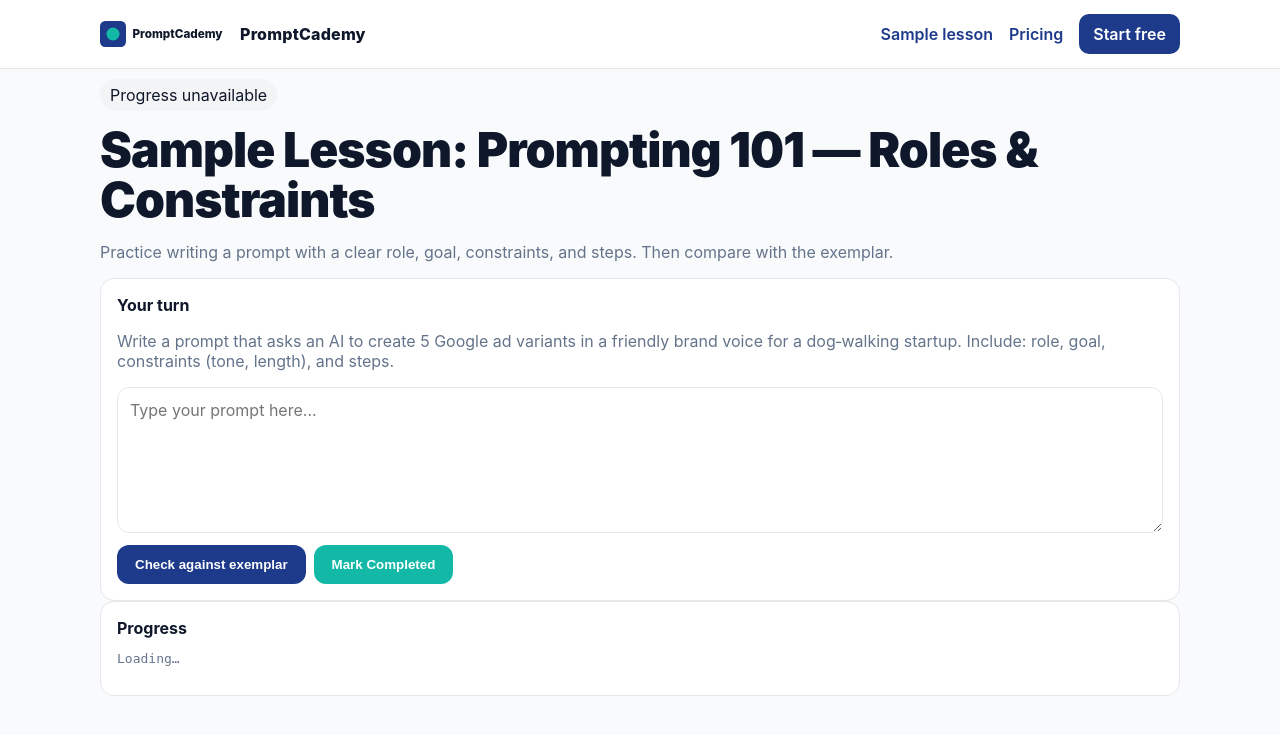
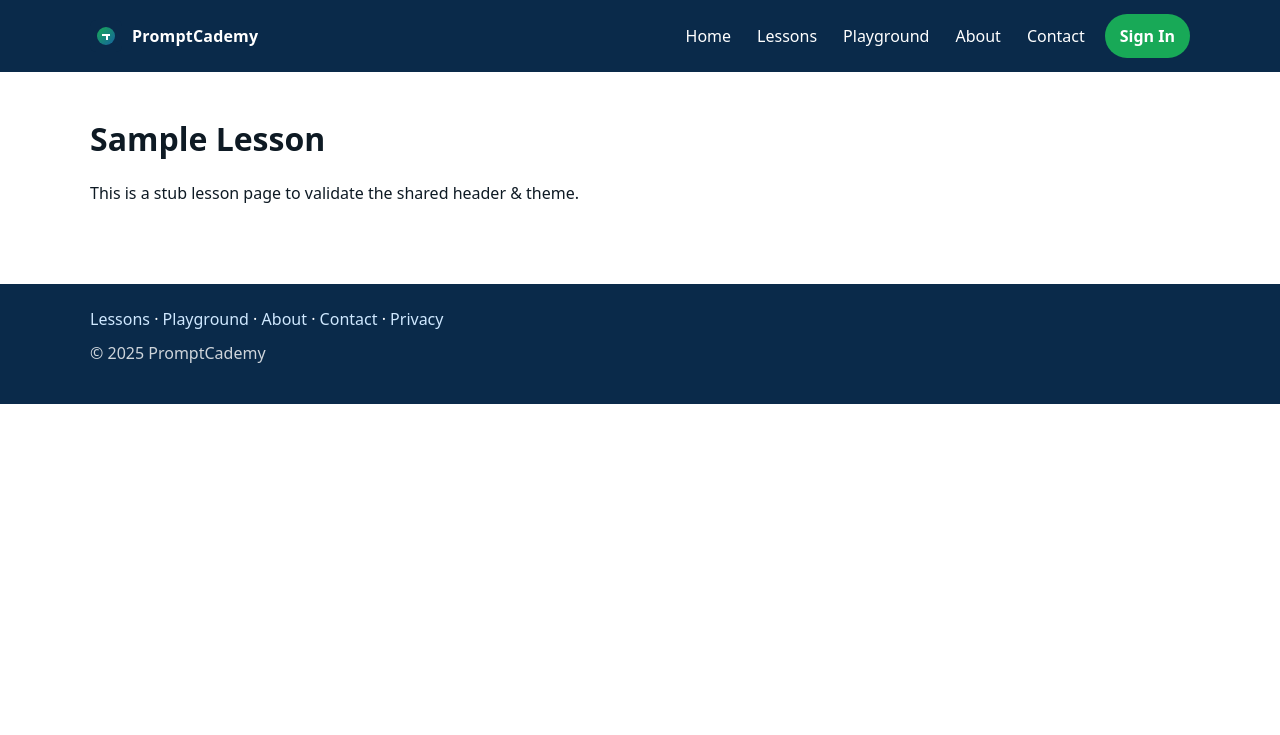
Before and after one commit to kartikay1996/promptcademy-mvp, a Node server app: page /lesson/sample.html in a window 1280 px wide. Shown: the top 735 px of the page. Run offline with Node 20, Linux system fonts and the light colour scheme; some libraries are stand-ins or nearby versions.

Commit message:
feat(ui): unified header + Option B theme

```diff
--- /dev/null
+++ b/src/public/header.html
@@ -0,0 +1,28 @@
+<!-- Reusable site header partial for PromptCademy -->
+<header class="pc-header" role="banner">
+  <div class="pc-container">
+    <a href="/" class="pc-logo-link" aria-label="PromptCademy home">
+      <img src="/logo.svg" alt="PromptCademy" class="pc-logo" height="32" width="32" />
+      <span class="pc-brand">PromptCademy</span>
+    </a>
+
+    <button class="pc-menu-toggle" aria-label="Menu" aria-controls="pc-nav" aria-expanded="false">
+      <span class="pc-menu-bar"></span>
+      <span class="pc-menu-bar"></span>
+      <span class="pc-menu-bar"></span>
+    </button>
+
+    <nav id="pc-nav" class="pc-nav" role="navigation" aria-label="Main">
+      <ul class="pc-nav-list">
+        <li><a href="/">Home</a></li>
+        <li><a href="/lessons">Lessons</a></li>
+        <li><a href="/playground">Playground</a></li>
+        <li><a href="/about">About</a></li>
+        <li><a href="/contact">Contact</a></li>
+      </ul>
+      <div class="pc-cta-wrap">
+        <a class="pc-btn pc-btn-accent" href="/login">Sign In</a>
+      </div>
+    </nav>
+  </div>
+</header>
--- /dev/null
+++ b/src/public/inject-header.js
@@ -0,0 +1,46 @@
+/* Injects /header.html into #site-header and wires up mobile menu */
+(function () {
+  function ready(fn){ if(document.readyState!='loading'){fn()} else {document.addEventListener('DOMContentLoaded', fn)} }
+  ready(function () {
+    var target = document.getElementById('site-header');
+    if (!target) { return; }
+    fetch('/header.html', { credentials: 'same-origin' })
+      .then(function(r){ if(!r.ok) throw new Error('Failed to load header.html'); return r.text(); })
+      .then(function(html){
+        target.innerHTML = html;
+        wireMenu();
+        addScrollShadow();
+      })
+      .catch(function(err){ console.error('[inject-header]', err); });
+  });
+
+  function wireMenu() {
+    var toggle = document.querySelector('.pc-menu-toggle');
+    var nav = document.getElementById('pc-nav');
+    if (!toggle || !nav) return;
+    toggle.addEventListener('click', function(){
+      var open = nav.classList.toggle('is-open');
+      toggle.setAttribute('aria-expanded', open ? 'true' : 'false');
+      document.documentElement.classList.toggle('pc-menu-open', open);
+    });
+    // Close on escape
+    document.addEventListener('keydown', function(e){
+      if(e.key === 'Escape' && nav.classList.contains('is-open')){
+        nav.classList.remove('is-open');
+        document.documentElement.classList.remove('pc-menu-open');
+        document.querySelector('.pc-menu-toggle')?.setAttribute('aria-expanded', 'false');
+      }
+    });
+  }
+
+  function addScrollShadow() {
+    var header = document.querySelector('.pc-header');
+    if (!header) return;
+    var onScroll = function(){
+      if (window.scrollY > 2) header.classList.add('pc-header--scrolled');
+      else header.classList.remove('pc-header--scrolled');
+    };
+    onScroll();
+    window.addEventListener('scroll', onScroll, { passive: true });
+  }
+})();
--- a/src/public/lesson/sample.html
+++ b/src/public/lesson/sample.html
@@ -1,81 +1,32 @@
+<!doctype html>
+<html lang="en">
+  <head>
+    <meta charset="utf-8">
+    <meta name="viewport" content="width=device-width, initial-scale=1">
+    <title>Lesson — Sample</title>
+    <link rel="stylesheet" href="/styles.css">
+  </head>
+  <body>
+    <div id="site-header"></div>
+    <script src="/inject-header.js"></script>
 
-<!doctype html>
-<html lang="en"><head>
-  <meta charset="utf-8" /><meta name="viewport" content="width=device-width, initial-scale=1" />
-  <title>Sample Lesson — PromptCademy</title>
-  <meta name="description" content="Try a real PromptCademy lesson. Practice a prompt and compare with an exemplar." />
-  <link rel="stylesheet" href="/styles.css" />
-</head><body>
+    <main class="pc-page">
+      <h1>Sample Lesson</h1>
+      <p>This is a stub lesson page to validate the shared header & theme.</p>
+    </main>
 
-<header class="site-header">
-  <div class="inner container">
-    <a href="/" class="logo-link">
-      <img src="/logo.svg" alt="PromptCademy Logo" height="26" />
-      <span class="logo-title">PromptCademy</span>
-    </a>
-    <nav class="site-nav">
-      <a href="/lesson/sample.html">Sample lesson</a>
-      <a href="#pricing">Pricing</a>
-      <a href="/signup" class="btn">Start free</a>
-    </nav>
-  </div>
-</header>
-
-
-  <div class="container" style="padding-top:10px;">
-    <span id="progress-pill" class="badge">Loading progress…</span>
-    <h1 class="h1" style="margin:14px 0 0">Sample Lesson: Prompting 101 — Roles & Constraints</h1>
-    <p class="subtle">Practice writing a prompt with a clear role, goal, constraints, and steps. Then compare with the exemplar.</p>
-    <div class="card"><strong>Your turn</strong>
-      <p class="subtle">Write a prompt that asks an AI to create 5 Google ad variants in a friendly brand voice for a dog‑walking startup. Include: role, goal, constraints (tone, length), and steps.</p>
-      <textarea id="answer" rows="6" placeholder="Type your prompt here..."></textarea>
-      <div style="display:flex;gap:8px;margin-top:8px;flex-wrap:wrap">
-        <button id="check" class="btn">Check against exemplar</button>
-        <button id="complete" class="btn" style="background: var(--secondary)">Mark Completed</button>
+    <footer class="pc-footer">
+      <div class="pc-page" style="padding:0">
+        <nav aria-label="Footer">
+          <a href="/lessons">Lessons</a> ·
+          <a href="/playground">Playground</a> ·
+          <a href="/about">About</a> ·
+          <a href="/contact">Contact</a> ·
+          <a href="/privacy">Privacy</a>
+        </nav>
+        <p style="opacity:.8;margin-top:12px">© <span id="y"></span> PromptCademy</p>
       </div>
-    </div>
-    <div id="exemplar" class="card" style="display:none"><strong>Exemplar</strong>
-      <pre id="exemplar-text" class="subtle" style="white-space:pre-wrap"></pre>
-    </div>
-    <div class="card"><strong>Progress</strong>
-      <pre id="progress-json" class="subtle">Loading…</pre>
-    </div>
-  </div>
-
-<script>
-async function getProgress() {
-  try {
-    const r = await fetch('/api/progress/summary');
-    const j = await r.json();
-    const total = j.items?.length || 0;
-    const done = (j.items || []).filter(x => x.status === 'completed').length;
-    document.getElementById('progress-pill').textContent = `${done} of ${total} completed`;
-    document.getElementById('progress-json').textContent = JSON.stringify(j.items || [], null, 2);
-  } catch (e) { document.getElementById('progress-pill').textContent = 'Progress unavailable'; }
-}
-document.getElementById('check').onclick = async () => {
-  const exemplar = `Role: Senior Performance Marketer
-Goal: Write 5 Google ad variants for a dog-walking startup to test CTR.
-Constraints: Friendly tone, 30-char headlines, 90-char descriptions, include “Book a walk” CTA.
-Steps:
-1) List 3 pain points for busy dog owners.
-2) Draft 5 headline options using benefits.
-3) Draft 5 description lines with CTA.
-4) Output as a table with columns: Headline, Description.`;
-  document.getElementById('exemplar-text').textContent = exemplar;
-  document.getElementById('exemplar').style.display = 'block';
-};
-document.getElementById('complete').onclick = async () => {
-  try {
-    const lr = await fetch('/api/lesson/today'); const lj = await lr.json();
-    const lessonId = lj.lesson?.id || 1;
-    await fetch('/api/progress', {
-      method:'POST', headers:{'Content-Type':'application/json'},
-      body: JSON.stringify({ lessonId, status:'completed' })
-    });
-    await getProgress(); alert('Marked completed!');
-  } catch (e) { alert('Could not mark as completed.'); }
-};
-getProgress();
-</script>
-</body></html>
+      <script>document.getElementById('y').textContent = new Date().getFullYear();</script>
+    </footer>
+  </body>
+</html>
--- a/src/public/styles.css
+++ b/src/public/styles.css
@@ -1,33 +1,132 @@
+/* === PromptCademy Option B Theme Tokens === */
+:root{
+  --pc-blue-900: #0a2a4a;  /* deep fresh blue background */
+  --pc-blue-700: #114b7a;  /* hover/active */
+  --pc-blue-600: #16629e;
+  --pc-blue-100: #e6f0fa;
+  --pc-green-500: #18a957; /* CTA accent */
+  --pc-green-600: #118949;
+  --pc-text-on-dark: #ffffff;
+  --pc-text-on-light: #0e1a24;
+  --pc-border: rgba(255,255,255,0.12);
+  --pc-shadow: 0 6px 18px rgba(0,0,0,0.18);
+  --pc-radius: 12px;
+}
 
-:root {
-  --primary:#1E3A8A; --primary-hover:#1E40AF;
-  --secondary:#14B8A6; --secondary-hover:#0D9488;
-  --accent:#F97316; --accent-hover:#EA580C;
-  --bg:#F9FAFB; --bg-alt:#F3F4F6;
-  --text:#0F172A; --text-muted:#64748B; --ring:#E5E7EB;
+/* === Header === */
+.pc-header{
+  position: sticky;
+  top: 0;
+  z-index: 1000;
+  background: var(--pc-blue-900);
+  color: var(--pc-text-on-dark);
+  transition: box-shadow .2s ease;
 }
-*{box-sizing:border-box} html,body{margin:0;padding:0}
-body{font-family:Inter,system-ui,-apple-system,Segoe UI,Roboto,sans-serif;color:var(--text);background:var(--bg)}
-a{color:var(--secondary);text-decoration:none;transition:color .2s} a:hover{color:var(--accent)}
-.container{max-width:1120px;margin:0 auto;padding:20px}
-.site-header{background:#fff;border-bottom:1px solid var(--ring)}
-.site-header .inner{display:flex;align-items:center;justify-content:space-between;gap:16px;padding:14px 20px}
-.logo-link{display:inline-flex;align-items:center;gap:10px;text-decoration:none}
-.logo-title{font-weight:800;color:var(--text);letter-spacing:.2px}
-.site-nav{display:flex;gap:16px;align-items:center}
-.site-nav a{font-weight:600;color:var(--primary)}
-.site-nav .btn{color:#fff;background:var(--primary);padding:10px 14px;border-radius:10px}
-.site-nav .btn:hover{background:var(--primary-hover)}
-.btn{display:inline-flex;gap:8px;align-items:center;padding:12px 18px;border-radius:12px;border:0;background:var(--primary);color:#fff;font-weight:600;cursor:pointer;transition:background .2s}
-.btn:hover{background:var(--primary-hover)}
-.btn-ghost{background:transparent;color:var(--secondary);border:1px solid var(--ring)} .btn-ghost:hover{color:var(--accent);border-color:var(--secondary)}
-.card{background:#fff;border:1px solid var(--ring);border-radius:14px;padding:16px}
-.grid{display:grid;gap:16px} .grid-3{grid-template-columns:repeat(3,minmax(0,1fr))} @media (max-width:900px){.grid-3{grid-template-columns:1fr}}
-.h1{font-size:48px;line-height:1.05;margin:0 0 12px;font-weight:900;letter-spacing:-.02em}
-.h2{font-size:28px;margin:0 0 8px;font-weight:800}
-.subtle{color:var(--text-muted)}
-.badge{display:inline-flex;align-items:center;gap:8px;padding:6px 10px;border-radius:999px;background:var(--bg-alt)}
-.hero{background:linear-gradient(135deg,rgba(30,58,138,.07),rgba(20,184,166,.06));padding:18px 0 24px}
-.footer{border-top:1px solid var(--ring);color:var(--text-muted);background:#fff}
-.footer .inner{display:flex;align-items:center;justify-content:space-between;gap:12px;padding:22px 20px;flex-wrap:wrap}
-input,textarea{width:100%;border:1px solid var(--ring);border-radius:12px;padding:12px;font:inherit;background:#fff}
+.pc-header--scrolled{
+  box-shadow: var(--pc-shadow);
+}
+.pc-container{
+  max-width: 1100px;
+  margin: 0 auto;
+  display: flex;
+  align-items: center;
+  justify-content: space-between;
+  padding: 14px 22px;
+}
+.pc-logo{ display: inline-block; height: 32px; width: 32px; }
+.pc-logo-link{ display:flex; align-items:center; gap:10px; color: var(--pc-text-on-dark); text-decoration:none;}
+.pc-logo-link:hover{ opacity: .9; }
+.pc-brand{ font-weight: 600; letter-spacing: .2px; }
+
+.pc-menu-toggle{
+  display: none;
+  background: transparent;
+  border: 0;
+  padding: 6px;
+  margin-left: auto;
+  cursor: pointer;
+}
+.pc-menu-bar{
+  display:block;
+  width: 22px;
+  height: 2px;
+  background: var(--pc-text-on-dark);
+  margin: 4px 0;
+  border-radius: 1px;
+}
+
+.pc-nav{
+  display: flex;
+  align-items: center;
+  gap: 16px;
+}
+.pc-nav-list{
+  list-style: none;
+  display: flex;
+  gap: 18px;
+  margin: 0;
+  padding: 0;
+}
+.pc-nav-list a{
+  color: var(--pc-text-on-dark);
+  text-decoration: none;
+  font-weight: 500;
+  padding: 8px 4px;
+  border-bottom: 2px solid transparent;
+}
+.pc-nav-list a:hover,
+.pc-nav-list a:focus{
+  border-bottom-color: var(--pc-blue-600);
+}
+.pc-nav-list a[aria-current="page"]{
+  border-bottom-color: var(--pc-green-500);
+}
+
+.pc-btn{
+  display: inline-block;
+  font-weight: 600;
+  padding: 10px 14px;
+  border-radius: 999px;
+  text-decoration: none;
+  border: 1px solid transparent;
+}
+.pc-btn-accent{
+  background: var(--pc-green-500);
+  color: white;
+}
+.pc-btn-accent:hover{ background: var(--pc-green-600); }
+
+/* Mobile */
+@media (max-width: 800px){
+  .pc-menu-toggle{ display: inline-block; }
+  .pc-nav{
+    position: fixed;
+    inset: 56px 0 auto 0;
+    background: var(--pc-blue-900);
+    display: none;
+    flex-direction: column;
+    padding: 12px 16px 24px;
+    border-top: 1px solid var(--pc-border);
+  }
+  .pc-nav.is-open{ display: flex; }
+  .pc-nav-list{ flex-direction: column; gap: 8px; }
+  .pc-cta-wrap{ margin-top: 10px; }
+  html.pc-menu-open, body.pc-menu-open{ overflow: hidden; }
+}
+
+/* === Example Page Scaffolding (non-destructive) === */
+body{ margin:0; font-family: system-ui, -apple-system, Segoe UI, Roboto, Inter, Arial, sans-serif; color: var(--pc-text-on-light); }
+.pc-page{
+  max-width: 1100px; margin: 0 auto; padding: 24px 22px;
+}
+.pc-hero{
+  padding: 40px 0 20px;
+}
+.pc-footer{
+  background: var(--pc-blue-900);
+  color: var(--pc-text-on-dark);
+  margin-top: 40px;
+  padding: 24px 22px;
+}
+.pc-footer a{ color: #cfe8ff; text-decoration: none; }
+.pc-footer a:hover{ color: white; text-decoration: underline; }
```
Also changed, not shown: src/public/index.html (+38 -59 lines), src/public/logo.svg.
